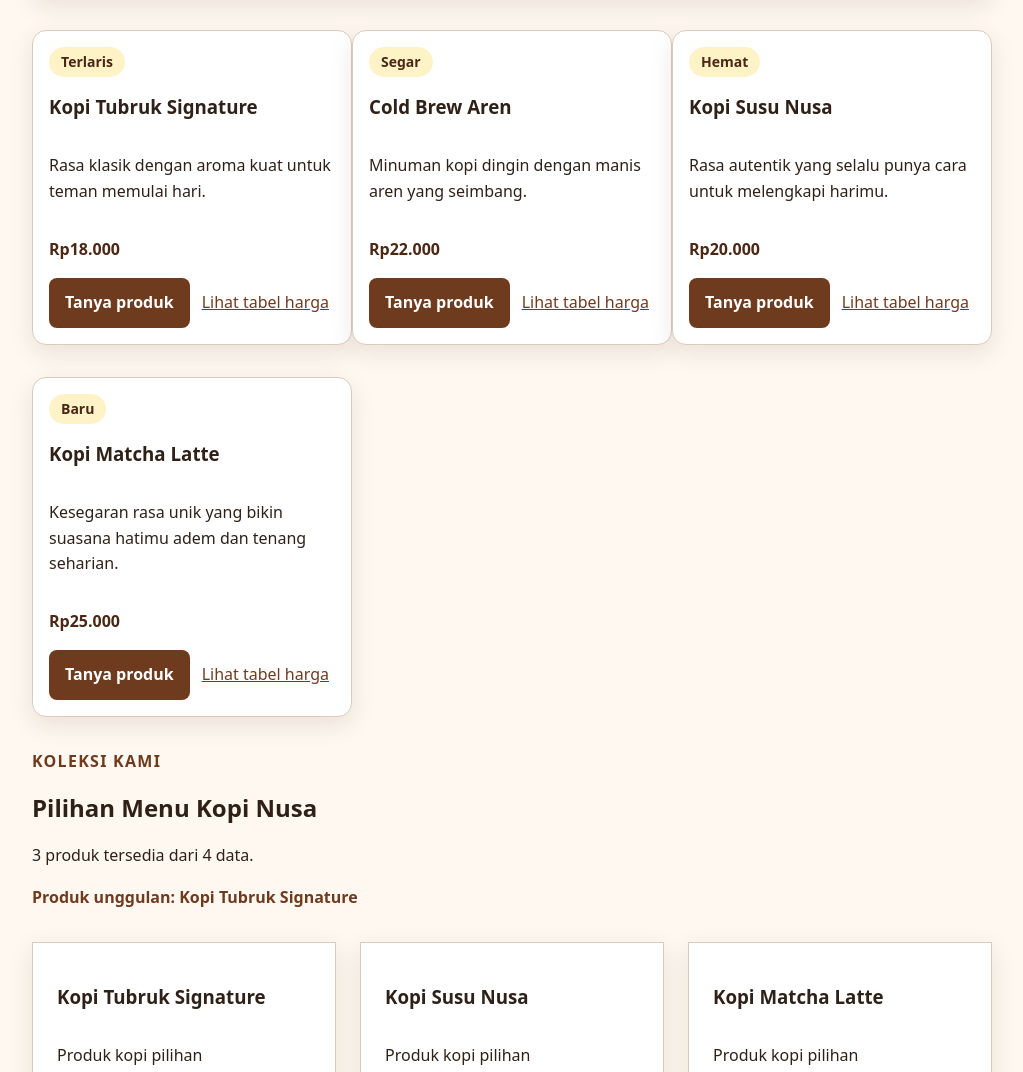
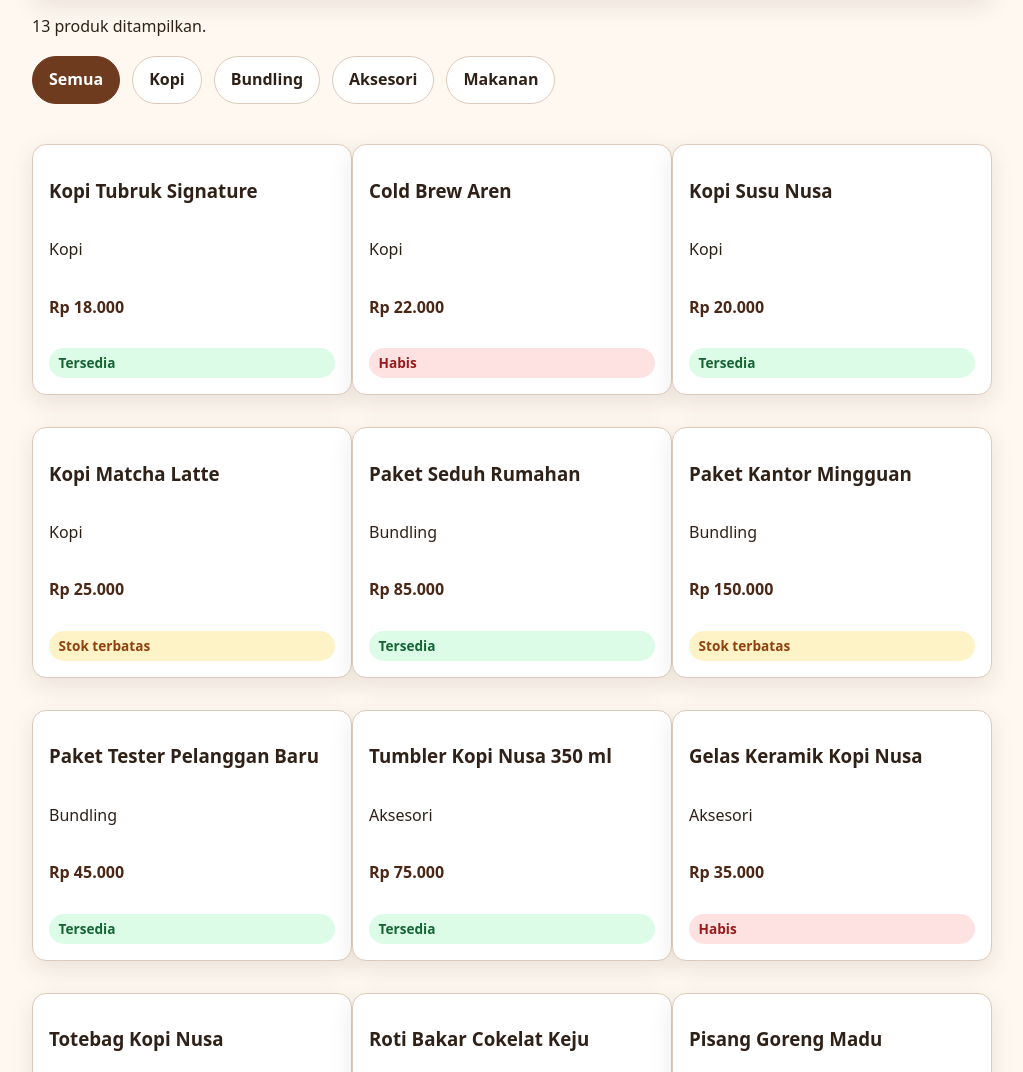
Before and after one commit to gntredits-ops/website-umkm, a plain HTML site: page produk.html in a window 1280 px wide. Shown: the part 840-1912 px from the top of the page, without its empty margins (128-1151 px from the left). Drawn offline with Linux system fonts and the light colour scheme.

Commit message:
feat: add DOM product filter rendering

```diff
--- a/css/style.css
+++ b/css/style.css
@@ -527,3 +527,42 @@ audio {
   font-weight: 700;
   color: var(--color-primary, #6f3b1f);
 }
+
+.filter-bar {
+  display: flex;
+  flex-wrap: wrap;
+  gap: 0.75rem;
+  margin-block: 1rem 1.5rem;
+}
+
+.filter-button {
+  border: 1px solid var(--color-border, #cbd5e1);
+  border-radius: 999px;
+  background: #ffffff;
+  color: var(--color-text, #1f2937);
+  padding: 0.65rem 1rem;
+  font-weight: 700;
+  cursor: pointer;
+}
+
+.filter-button:hover,
+.filter-button:focus-visible {
+  border-color: var(--color-primary, #2563eb);
+  outline: 3px solid rgb(37 99 235 / 20%);
+  outline-offset: 2px;
+}
+
+.filter-button.is-active {
+  background: var(--color-primary, #2563eb);
+  border-color: var(--color-primary, #2563eb);
+  color: #ffffff;
+}
+
+.empty-state {
+  grid-column: 1 / -1;
+  border: 1px dashed #94a3b8;
+  border-radius: 1rem;
+  padding: 1rem;
+  background: #ffffff;
+  color: #64748b;
+}
--- a/js/app.js
+++ b/js/app.js
@@ -3,10 +3,23 @@
 console.log("P10 JavaScript aktif");
 
 const produkUmkm = [
+
   { nama: "Kopi Tubruk Signature", kategori: "Kopi", harga: 18000, stok: 12, unggulan: true },
   { nama: "Cold Brew Aren", kategori: "Kopi", harga: 22000, stok: 0, unggulan: false },
   { nama: "Kopi Susu Nusa", kategori: "Kopi", harga: 20000, stok: 8, unggulan: false },
   { nama: "Kopi Matcha Latte", kategori: "Kopi", harga: 25000, stok: 2, unggulan: false },
+
+  { nama: "Paket Seduh Rumahan", kategori: "Bundling", harga: 85000, stok: 10, unggulan: false },
+  { nama: "Paket Kantor Mingguan", kategori: "Bundling", harga: 150000, stok: 4, unggulan: false },
+  { nama: "Paket Tester Pelanggan Baru", kategori: "Bundling", harga: 45000, stok: 15, unggulan: false },
+
+  { nama: "Tumbler Kopi Nusa 350 ml", kategori: "Aksesori", harga: 75000, stok: 9, unggulan: false },
+  { nama: "Gelas Keramik Kopi Nusa", kategori: "Aksesori", harga: 35000, stok: 0, unggulan: false },
+  { nama: "Totebag Kopi Nusa", kategori: "Aksesori", harga: 40000, stok: 3, unggulan: false },
+
+  { nama: "Roti Bakar Cokelat Keju", kategori: "Makanan", harga: 15000, stok: 20, unggulan: false },
+  { nama: "Pisang Goreng Madu", kategori: "Makanan", harga: 12000, stok: 5, unggulan: false },
+  { nama: "Croissant Butter", kategori: "Makanan", harga: 18000, stok: 0, unggulan: false },
 ];
 
 function formatRupiah(nilai) {
@@ -52,26 +65,96 @@ produkUmkm.forEach((produk) => {
 });
 
 function renderProduk() {
-  const grid = document.querySelector("#produk-dinamis");
-  const ringkasan = document.querySelector("#produk-ringkasan");
-  const unggulan = document.querySelector("#produk-unggulan");
 
-  if (!grid || !ringkasan || !unggulan) {
-    console.warn("Target render produk belum lengkap.");
+const produkGrid = document.querySelector("#produk-grid");
+const produkStatus = document.querySelector("#produk-status");
+const tombolFilter = document.querySelectorAll("[data-filter]");
+
+function buatElemenProduk(produk) {
+  const card = document.createElement("article");
+  card.classList.add("product-card");
+
+  const title = document.createElement("h3");
+  title.textContent = produk.nama;
+
+  const category = document.createElement("p");
+  category.classList.add("category-note");
+  category.textContent = produk.kategori;
+
+  const price = document.createElement("p");
+  price.classList.add("price");
+  price.textContent = formatRupiah(produk.harga);
+
+  const stock = document.createElement("span");
+  const status = statusStok(produk.stok);
+
+  stock.classList.add("stock-badge");
+
+  if (status.className) {
+    stock.classList.add(status.className);
+  }
+
+  stock.textContent = status.label;
+
+  card.append(title, category, price, stock);
+
+  return card;
+}
+
+function buatEmptyState(kategori) {
+  const empty = document.createElement("p");
+
+  empty.classList.add("empty-state");
+  empty.textContent =
+    `Belum ada produk pada kategori ${kategori}.`;
+
+  return empty;
+}
+
+function renderProduk(kategoriAktif = "Semua") {
+  if (!produkGrid || !produkStatus) {
+    console.warn("Target render produk tidak ditemukan.");
     return;
   }
 
-  const produkTersedia = produkUmkm.filter((produk) => produk.stok > 0);
-  const produkUnggulan = produkUmkm.find((produk) => produk.unggulan === true);
-  const markupProduk = produkTersedia.map(buatKartuProduk).join("");
+  const produkTampil = kategoriAktif === "Semua"
+    ? produkUmkm
+    : produkUmkm.filter(
+        (produk) => produk.kategori === kategoriAktif
+      );
 
-  grid.innerHTML = markupProduk;
-  ringkasan.textContent = `${produkTersedia.length} produk tersedia dari ${produkUmkm.length} data.`;
-  unggulan.textContent = produkUnggulan
-    ? `Produk unggulan: ${produkUnggulan.nama}`
-    : "Belum ada produk unggulan.";
+  produkGrid.replaceChildren();
 
-  console.table(produkUmkm);
+  if (produkTampil.length === 0) {
+    produkGrid.append(buatEmptyState(kategoriAktif));
+    produkStatus.textContent = "0 produk ditemukan.";
+    return;
+  }
+
+  produkTampil.forEach((produk) => {
+    produkGrid.append(buatElemenProduk(produk));
+  });
+
+  produkStatus.textContent =
+    `${produkTampil.length} produk ditampilkan.`;
+}
+
+renderProduk();
+
+tombolFilter.forEach((tombol) => {
+  tombol.addEventListener("click", (event) => {
+    const tombolAktif = event.currentTarget;
+    const kategori = tombolAktif.dataset.filter;
+
+    tombolFilter.forEach((item) => {
+      item.classList.remove("is-active");
+    });
+
+    tombolAktif.classList.add("is-active");
+
+    renderProduk(kategori);
+  });
+});
 }
 
 document.addEventListener("DOMContentLoaded", renderProduk);
--- a/produk.html
+++ b/produk.html
@@ -5,8 +5,8 @@
     <meta name="viewport" content="width=device-width, initial-scale=1" />
     <title>Produk Kopi Nusa - Website UMKM</title>
     <link rel="stylesheet" href="css/style.css" />
+    <script src="js/app.js" defer></script>
   </head>
-  <script src="js/app.js" defer></script>
   <body>
     <a class="skip-link" href="#konten">Lewati ke konten utama</a>
     <header class="site-header">
@@ -39,58 +39,17 @@
   <img src="assets/images/menu-lur.jpeg" alt="Daftar menu Kopi Nusa yang paling the best" />
   <figcaption>Daftar pilihan menu minuman dan ukuran Kopi Nusa.</figcaption>
 </figure>
-  <div class="product-grid">
-    <article class="product-card">
-      <span class="product-badge">Terlaris</span>
-      <h3>Kopi Tubruk Signature</h3>
-      <p>Rasa klasik dengan aroma kuat untuk teman memulai hari.</p>
-      <p class="price">Rp18.000</p>
-      <div class="card-actions">
-        <a class="button" href="kontak.html">Tanya produk</a>
-        <a href="#harga-title">Lihat tabel harga</a>
-      </div>
-    </article>
-    <article class="product-card">
-      <span class="product-badge">Segar</span>
-      <h3>Cold Brew Aren</h3>
-      <p>Minuman kopi dingin dengan manis aren yang seimbang.</p>
-      <p class="price">Rp22.000</p>
-      <div class="card-actions">
-        <a class="button" href="kontak.html">Tanya produk</a>
-        <a href="#harga-title">Lihat tabel harga</a>
-      </div>
-    </article>
-    <article class="product-card">
-      <span class="product-badge">Hemat</span>
-      <h3>Kopi Susu Nusa</h3>
-      <p>Rasa autentik yang selalu punya cara untuk melengkapi harimu.</p>
-      <p class="price">Rp20.000</p>
-      <div class="card-actions">
-        <a class="button" href="kontak.html">Tanya produk</a>
-        <a href="#harga-title">Lihat tabel harga</a>
-      </div>
-    </article>
-    <article class="product-card">
-      <span class="product-badge">Baru</span>
-      <h3>Kopi Matcha Latte</h3>
-      <p>Kesegaran rasa unik yang bikin suasana hatimu adem dan tenang seharian.</p>
-      <p class="price">Rp25.000</p>
-      <div class="card-actions">
-        <a class="button" href="kontak.html">Tanya produk</a>
-        <a href="#harga-title">Lihat tabel harga</a>
-      </div>
-    </article>
-  </div>
-</section>
-<section class="section" aria-labelledby="produk-dinamis-title">
-  <div class="section-header">
-    <p class="eyebrow">Koleksi Kami</p>
-    <h2 id="produk-dinamis-title">Pilihan Menu Kopi Nusa</h2>
-    <p id="produk-ringkasan">Data produk akan dimuat melalui JavaScript.</p>
-    <p id="produk-unggulan">Produk unggulan akan ditentukan melalui JavaScript.</p>
-  </div>
-  <div id="produk-dinamis" class="js-product-grid"></div>
-</section>
+    <p id="produk-status" aria-live="polite"></p>
+
+<div class="filter-bar">
+    <button class="filter-button is-active" data-filter="Semua">Semua</button>
+    <button class="filter-button" data-filter="Kopi">Kopi</button>
+    <button class="filter-button" data-filter="Bundling">Bundling</button>
+    <button class="filter-button" data-filter="Aksesori">Aksesori</button>
+    <button class="filter-button" data-filter="Makanan">Makanan</button>
+</div>
+
+<div id="produk-grid" class="product-grid"></div>
       <section aria-labelledby="kategori-title">
   <h2 id="kategori-title">Kategori Produk</h2>
   <ul>
```
